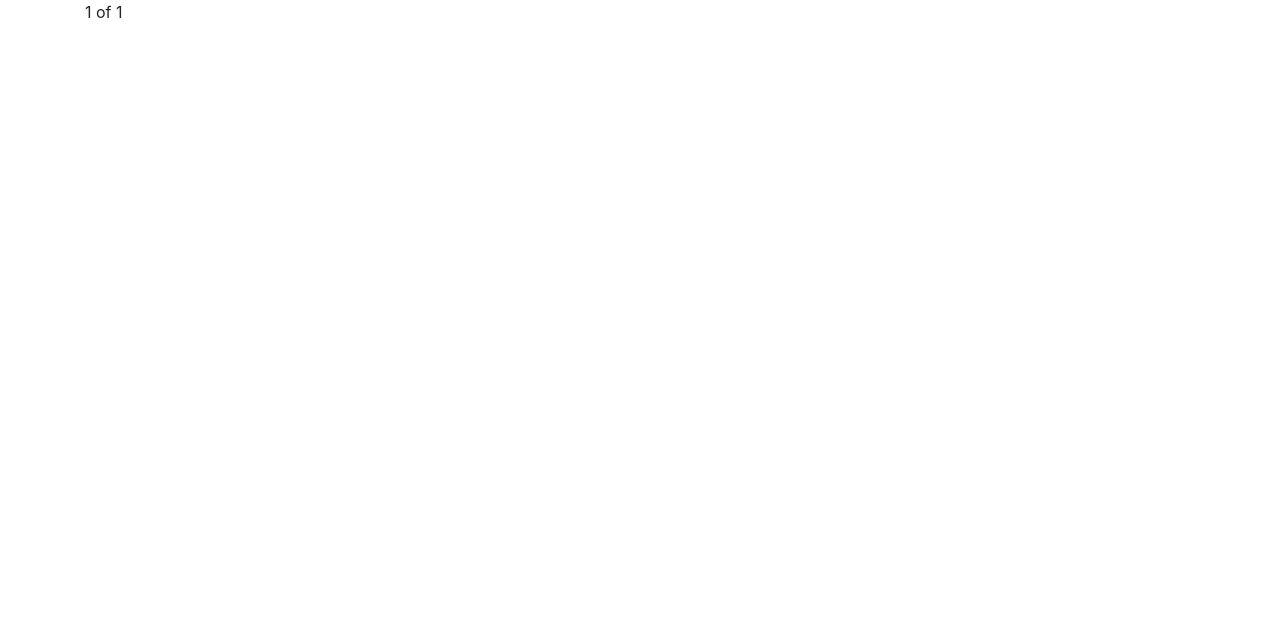
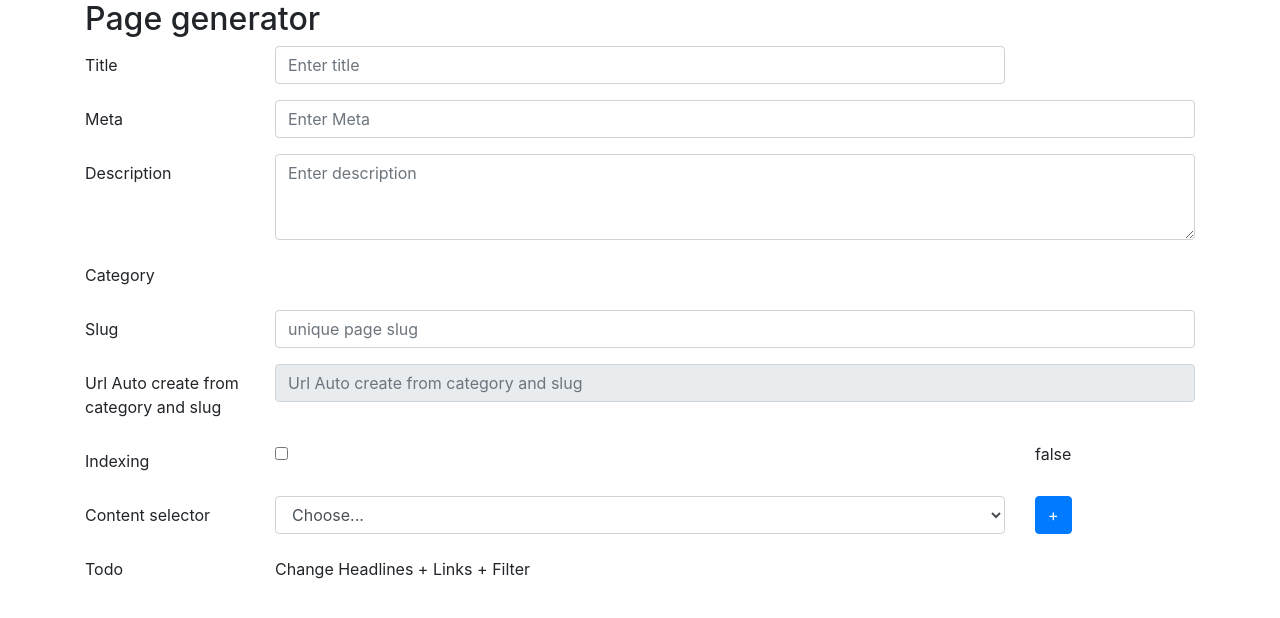
Before and after one commit to tampert/page-generator, a React (Create React App) app: page / in a window 1280 px wide. Shown: the top 618 px of the page. Built offline with nearby package versions, Linux system fonts and the light colour scheme.

Commit message:
adding state

```diff
--- a/src/App.js
+++ b/src/App.js
@@ -1,12 +1,119 @@
-import React from 'react';
+import React, {useState} from 'react';
 import './App.css';
-import {Container, Row, Col} from 'react-bootstrap'
+import {Form, Button, Container, Row, Col} from 'react-bootstrap'
 
 function App() {
+  // const [state, setState] = useState({
+  //   title:'',
+  //   meta:'',
+  //   desciption:'',
+  //   category:'',
+  //   slug:'',
+  //   indexing: false
+  // })
+
+  const [title, setTitle] = useState('');
+  const [meta, setMeta] = useState('');
+  const [description, setDescription] = useState('');
+  const [category, setCategory] = useState('');
+  const [slug, setSlug] = useState('');
+  const [indexing, setIndexing] = useState(false)
+
+  const onTitleChange = ({target}) => {
+    setTitle(target.value);
+  }
+
+
   return (
     <Container>
       <Row>
-        <Col>1 of 1</Col>
+        <Col>
+          <h2>Page generator</h2>
+        </Col>
+      </Row>
+      <Row>
+        <Col>
+        <Form>
+          <Form.Group as={Row} controlId="formPlaintextTitle">
+            <Form.Label column sm="2">
+              Title
+            </Form.Label>
+            <Col sm="8">
+              <Form.Control type="text" placeholder="Enter title" defaultValue={title} onChange={onTitleChange} />
+            </Col>
+            <Col sm="2">{title}</Col>
+          </Form.Group>
+          <Form.Group as={Row} controlId="formPlaintextMeta">
+            <Form.Label column sm="2">
+              Meta
+            </Form.Label>
+            <Col sm="10">
+              <Form.Control type="text" placeholder="Enter Meta"/>
+            </Col>
+          </Form.Group>
+          <Form.Group as={Row} controlId="formTextareaDescription">
+            <Form.Label column sm="2">Description</Form.Label>
+            <Col sm="10">
+              <Form.Control as="textarea" rows="3" placeholder="Enter description"/>
+            </Col>
+          </Form.Group>
+          <Form.Group as={Row} controlId="formPlaintextMeta">
+            <Form.Label column sm="2">
+              Category
+            </Form.Label>
+          </Form.Group>
+          <Form.Group as={Row} controlId="formPlaintextSlug">
+            <Form.Label column sm="2">
+              Slug
+            </Form.Label>
+            <Col sm="10">
+              <Form.Control type="text" placeholder="unique page slug"/>
+            </Col>
+          </Form.Group>
+          <Form.Group as={Row} controlId="formAutoUrl">
+            <Form.Label column sm="2">
+              Url Auto create from category and slug
+            </Form.Label>
+            <Col sm="10" >
+              <Form.Control type="text" readOnly placeholder="Url Auto create from category and slug"/>
+            </Col>
+          </Form.Group>
+          <Form.Group as={Row} controlId="formIndexing">
+            <Form.Label column sm="2">
+              Indexing
+            </Form.Label>
+            <Col sm="8">
+              <Form.Check type="checkbox" defaultChecked={indexing} />
+            </Col>
+
+            <Col sm="2">
+            {indexing? "true": "false"}
+            </Col>
+          </Form.Group>
+          <Form.Group as={Row} controlId="formContentSelect">
+            <Form.Label column sm="2">Content selector</Form.Label>
+            <Col sm="8">
+              <Form.Control as="select" defaultValue="Choose...">
+                <option>Choose...</option>
+                <option>Module x</option>
+                <option>Module y</option>
+                <option>...</option>
+              </Form.Control>
+            </Col>
+            <Col sm="2">
+              <Button variant="primary">+</Button>
+            </Col>
+          </Form.Group>
+          <Form.Group as={Row} controlId="formPlaintextTodo">
+          <Form.Label column sm="2">
+            Todo
+          </Form.Label>
+          <Col sm="10">
+            <Form.Control plaintext readOnly defaultValue="Change Headlines + Links + Filter " />
+          </Col>
+        </Form.Group>
+        </Form>
+        </Col>
       </Row>
     </Container>
   );
```
